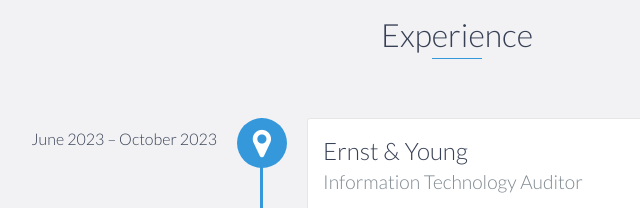
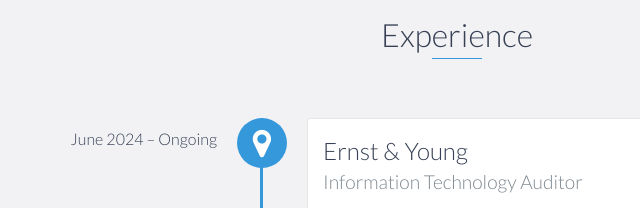
Before and after one commit to Pope134Zz/Pope134Zz.github.io, a website: page index.html in a window 1280 px wide. Shown: the part 1240-1448 px from the top of the page, 183-823 px from the left. Drawn offline with nearby package versions, Linux system fonts and the light colour scheme.

Commit message:
Update index.html
Update

```diff
--- a/index.html
+++ b/index.html
@@ -92,7 +92,7 @@
     <div id="experience" class="background-alt">
         <h2 class="heading">Experience</h2>
         <div id="experience-timeline">
-            <div data-date="June 2023 – October 2023">
+            <div data-date="June 2024 – Ongoing">
                 <h3>Ernst & Young</h3>
                 <h4>Information Technology Auditor</h4>
                 <p>
```
